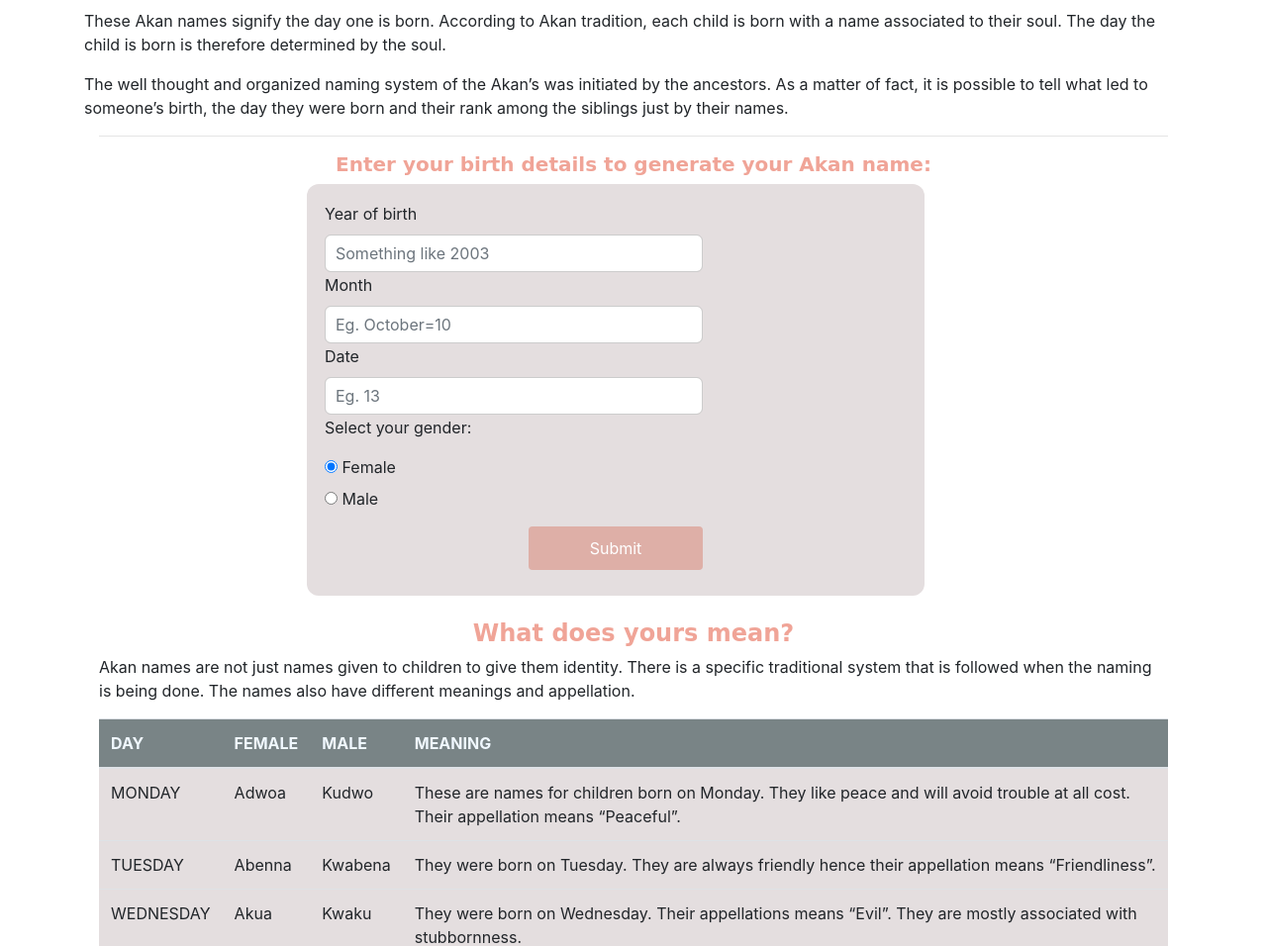
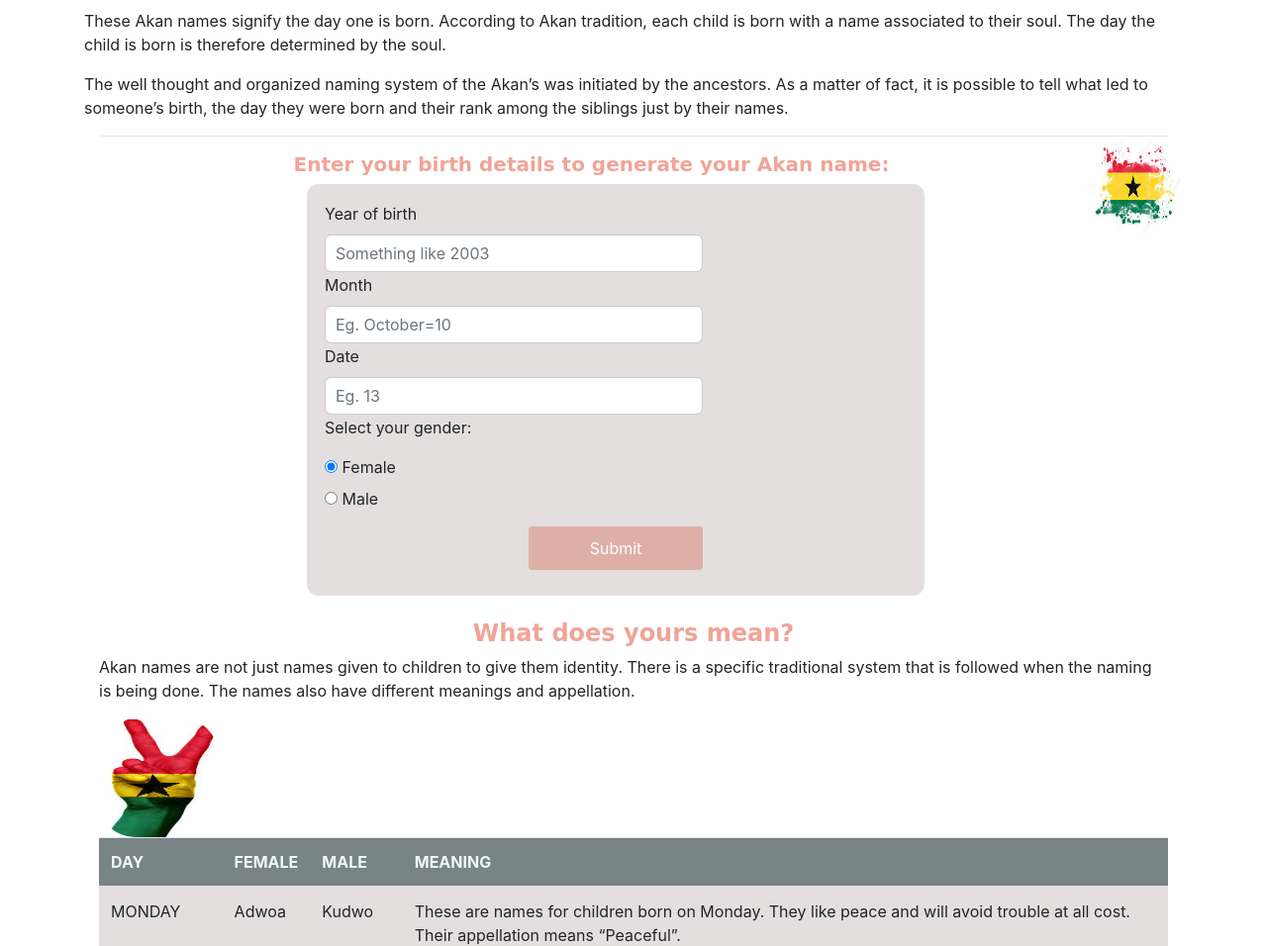
Before and after one commit to AtienoObwanda/AkanNameS, a plain HTML site: page index.html in a window 1280 px wide. Shown: the part 260-1216 px from the top of the page at 99% size. Drawn offline with nearby package versions, Linux system fonts and the light colour scheme.

Commit message:
Added all the images

```diff
--- a/css/styles.css
+++ b/css/styles.css
@@ -1,6 +1,6 @@
 body {
 
-
+   background-image: url(../images/);
     /* width: 100%; */
     font-family: cursive;
     text-align: center;
@@ -122,3 +122,24 @@ tbody{
     width: 100px;
     height: 100px;
 }
+.randorm1 img{
+    float: right;
+    margin-left: 0;
+    border-radius: 50%;
+    width: 100px;
+    height: 100px;
+}
+.randorm2 img{
+    float: left;
+    margin-left: 0;
+    border-radius: 50%;
+    width: 100px;
+    height: 100px;
+}
+.randorm img{
+    float: left;
+    margin-left: 0;
+    border-radius: 30%;
+    width: 120px;
+    height: 120px;
+}
--- a/index.html
+++ b/index.html
@@ -36,6 +36,9 @@
                 were born and their rank among the siblings just by their names.</p>
             </div>
         </div>
+        <div class="randorm1">
+          <img src="./images/images2.jpeg" alt="Ghana's Flag">
+     </div>
         <!--MAIN-->
         <div class="main">
             <!-- <div class="row"> -->
@@ -108,7 +111,11 @@
             Akan names are not just names given to children to give them identity. There is a specific traditional system that is followed when the naming is being done.
             The names also have different meanings and appellation.
           </p>
+
         </div>
+        <div class="randorm">
+          <img src="./images/images3.jpeg" alt="Ghana's Flag">
+     </div>
           <table class="table">
             <thead class="thead">
               <tr>
@@ -171,6 +178,7 @@
                         </tbody>
                       </table>
 
+
                 </div>
            <!-- </div> -->
 
```
Also changed, not shown: images/images1.jpeg (added), images/images2.jpeg (added), images/images3.jpeg (added).
